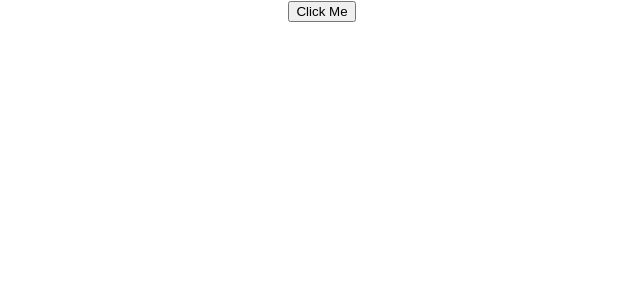
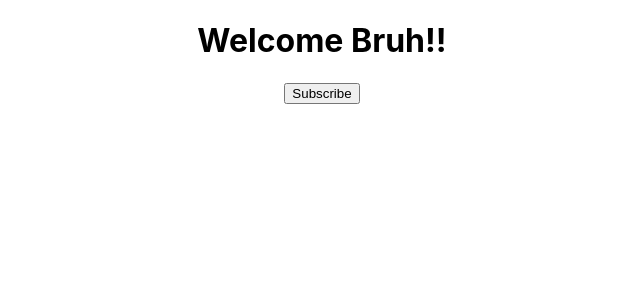
Before and after one commit to Harsh8279/react-practice, a React (Create React App) app: page / in a window 1280 px wide. Shown: the top 300 px of the page, without its empty margins (318-958 px from the left). Built offline with nearby package versions, Linux system fonts and the light colour scheme.

Commit message:
trying to change state value using eventHandler but not working

```diff
--- a/src/App.js
+++ b/src/App.js
@@ -7,6 +7,7 @@ import Message from './components/Message';
 import Counter from './components/Counter';
 import FunctionClick from './components/FunctionClick';
 import ClassClick from './components/ClassClick';
+import Subscribe from './components/Subscribe';
 // import Mycomponent from './components/Greet';
 
 function App() {
@@ -40,7 +41,9 @@ function App() {
       {/* <Welcome name="Harsh" heroName="Hanuman"/> */}
       {/* <FunctionClick /> */}
 
-      <ClassClick />
+      {/* <ClassClick /> */}
+
+      <Subscribe/>
 
     </div>
   );
--- /dev/null
+++ b/src/components/Subscribe.js
@@ -0,0 +1,29 @@
+import React, { Component } from 'react'
+
+export class Subscribe extends Component {
+    constructor(props) {
+        super(props)
+
+        this.state = {
+            message: "Welcome Bruh!!"
+        }
+    }
+
+    clickHandler(){
+        console.log(this);
+        this.setState(
+        {message:"Thank you bruh!!"}
+        )
+    }
+
+    render() {
+        return (
+            <div>
+                <h1>{this.state.message}</h1>
+                <button onClick={this.clickHandler}>Subscribe</button>
+            </div>
+        )
+    }
+}
+
+export default Subscribe
```
